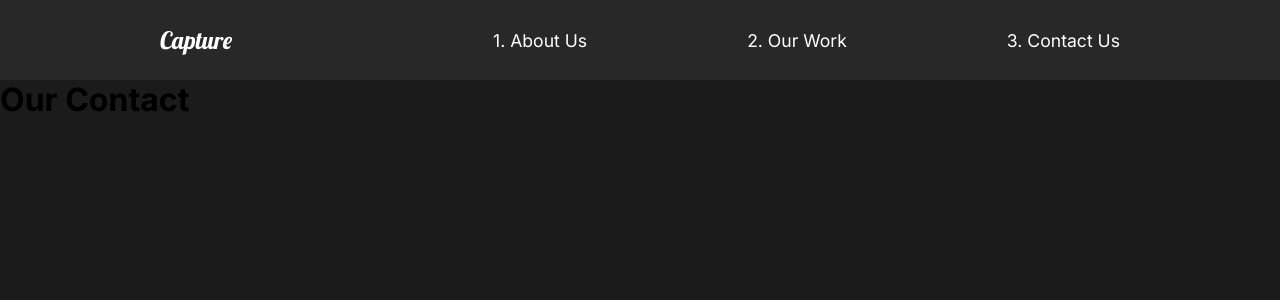
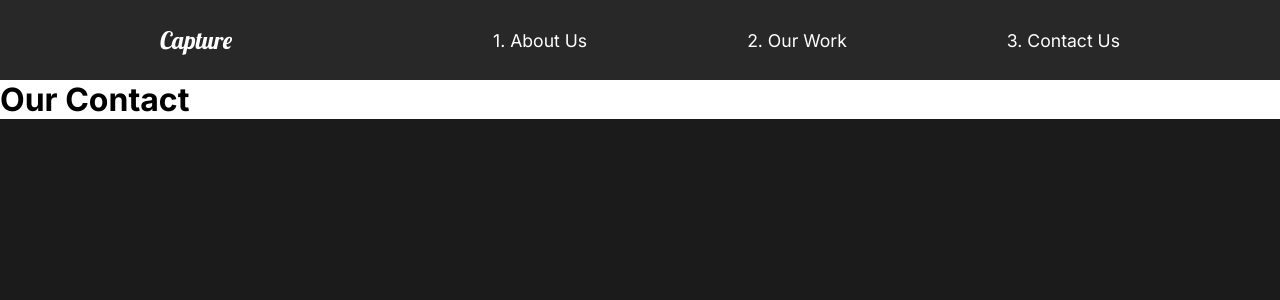
Before and after one commit to angellerina/capture, a React (Create React App) app: page /contact in a window 1280 px wide. Shown: the top 300 px of the page. Built offline with nearby package versions, Linux system fonts and the light colour scheme.

Commit message:
page transitions/animations

```diff
--- a/src/App.js
+++ b/src/App.js
@@ -7,14 +7,18 @@
 import OurWork from "./pages/OurWork";
 import MovieDetail from "./pages/MovieDetail";
 //Router
-import { Switch, Route } from "react-router-dom";
+import { Switch, Route, useLocation } from "react-router-dom";
+// Animation
+import { AnimatePresence } from "framer-motion";
 
 function App() {
+  const location = useLocation();
   return (
     <div className="App">
       <GlobalStyle />
       <Nav />
-      <Switch>
+      <AnimatePresence exitBeforeEnter>
+        <Switch location={location} key={location.pathname}>
           <Route exact path="/">
             <AboutUs />
           </Route>
@@ -29,6 +33,7 @@
             <ContactUs />
           </Route>
         </Switch>
+      </AnimatePresence>
     </div>
   );
 }
--- /dev/null
+++ b/src/animation.js
@@ -0,0 +1,20 @@
+export const pageAnimation = {
+  hidden: {
+    opacity: 0,
+    y: 300,
+  },
+  show: {
+    opacity: 1,
+    y: 0,
+    transition: {
+      duration: 1,
+    },
+  },
+  exit: {
+    opacity: 0,
+    y: 300,
+    transition: {
+      duration: 1,
+    },
+  },
+};
--- a/src/components/AboutSection.js
+++ b/src/components/AboutSection.js
@@ -1,26 +1,28 @@
 import React from "react";
 import home1 from "../img/home1.png";
-//Styled
-// import styled from "styled-components";
 import { About, Description, Image, Hide } from "../styles";
+// FramerMotion
+import { motion } from "framer-motion";
 
 const AboutSection = () => {
+  // Animations
+
   return (
     <About>
       <Description>
-        <div className="title">
+        <motion.div>
           <Hide>
-            <h2>We work to make</h2>
+            <motion.h2>We work to make</motion.h2>
           </Hide>
           <Hide>
-            <h2>
-              your <span>dreams</span> come{" "}
-            </h2>
+            <motion.h2>
+              your <span>dreams</span> come
+            </motion.h2>
           </Hide>
           <Hide>
-            <h2>true.</h2>
+            <motion.h2>true.</motion.h2>
           </Hide>
-        </div>
+        </motion.div>
         <p>
           Contact us for any photography or videogreaphy ideas that you have. We
           have professionals with amazing skills.
--- a/src/pages/AboutUs.js
+++ b/src/pages/AboutUs.js
@@ -2,14 +2,22 @@
 import AboutSection from "../components/AboutSection";
 import ServicesSection from "../components/ServicesSection";
 import FaqSection from "../components/FaqSection";
+// Animations
+import { motion } from "framer-motion";
+import { pageAnimation } from "../animation";
 
 const AboutUs = () => {
   return (
-    <>
+    <motion.div
+      exit="exit"
+      variants={pageAnimation}
+      initial="hidden"
+      animate="show"
+    >
       <AboutSection />
       <ServicesSection />
       <FaqSection />
-    </>
+    </motion.div>
   );
 };
 
--- a/src/pages/ContactUs.js
+++ b/src/pages/ContactUs.js
@@ -1,8 +1,18 @@
+// Animations
+import { motion } from "framer-motion";
+import { pageAnimation } from "../animation";
+
 const ContactUs = () => {
   return (
-    <div>
+    <motion.div
+      exit="exit"
+      variants={pageAnimation}
+      initial="hidden"
+      animate="show"
+      style={{ background: "#fff" }}
+    >
       <h1>Our Contact</h1>
-    </div>
+    </motion.div>
   );
 };
 
--- a/src/pages/MovieDetail.js
+++ b/src/pages/MovieDetail.js
@@ -5,6 +5,9 @@
 import { useHistory } from "react-router-dom";
 // State
 import { MovieState } from "../movieState";
+// Animations
+import { motion } from "framer-motion";
+import { pageAnimation } from "../animation";
 
 const MovieDetail = () => {
   const history = useHistory();
@@ -21,7 +24,12 @@
   return (
     <>
       {movie && (
-        <Details>
+        <Details
+          exit="exit"
+          variants={pageAnimation}
+          initial="hidden"
+          animate="show"
+        >
           <HeadLine>
             <h2>{movie.title}</h2>
             <img src={movie.mainImg} alt="movie" />
@@ -44,7 +52,7 @@
   );
 };
 
-const Details = styled.div`
+const Details = styled(motion.div)`
   color: white;
 `;
 
--- a/src/pages/OurWork.js
+++ b/src/pages/OurWork.js
@@ -6,10 +6,19 @@
 import athlete from "../img/athlete-small.png";
 import theracer from "../img/theracer-small.png";
 import goodtimes from "../img/goodtimes-small.png";
+// Animations
+import { motion } from "framer-motion";
+import { pageAnimation } from "../animation";
 
 const OurWork = () => {
   return (
-    <Work>
+    <Work
+      exit="exit"
+      variants={pageAnimation}
+      initial="hidden"
+      animate="show"
+      style={{ background: "#fff" }}
+    >
       <Movie>
         <h2>The Athlete</h2>
         <div className="line"></div>
@@ -35,7 +44,7 @@
   );
 };
 
-const Work = styled.div`
+const Work = styled(motion.div)`
   min-height: 100vh;
   overflow: hidden;
   padding: 5rem 10rem;
```
Lines whose indentation alone changed are shown as unchanged.
